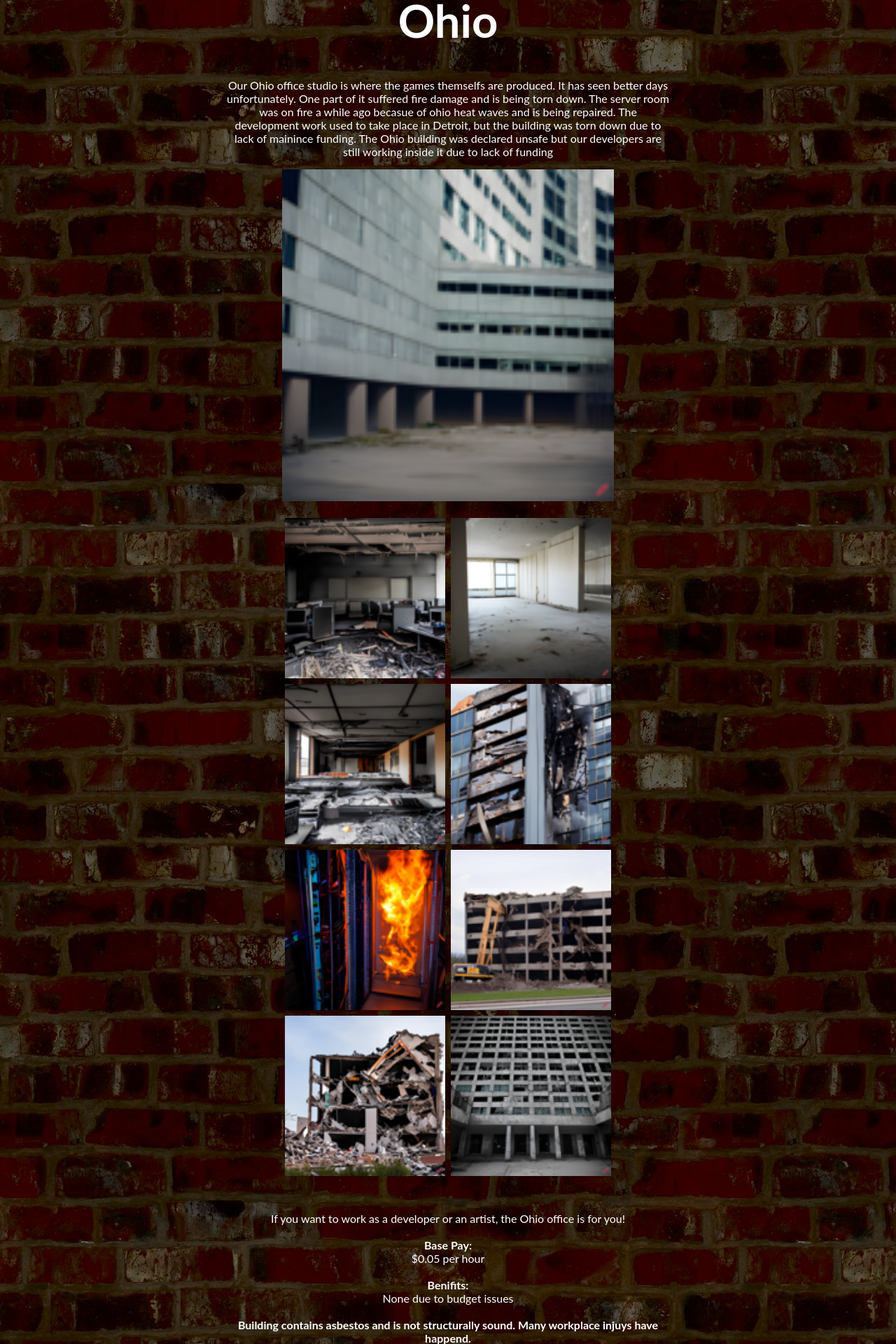
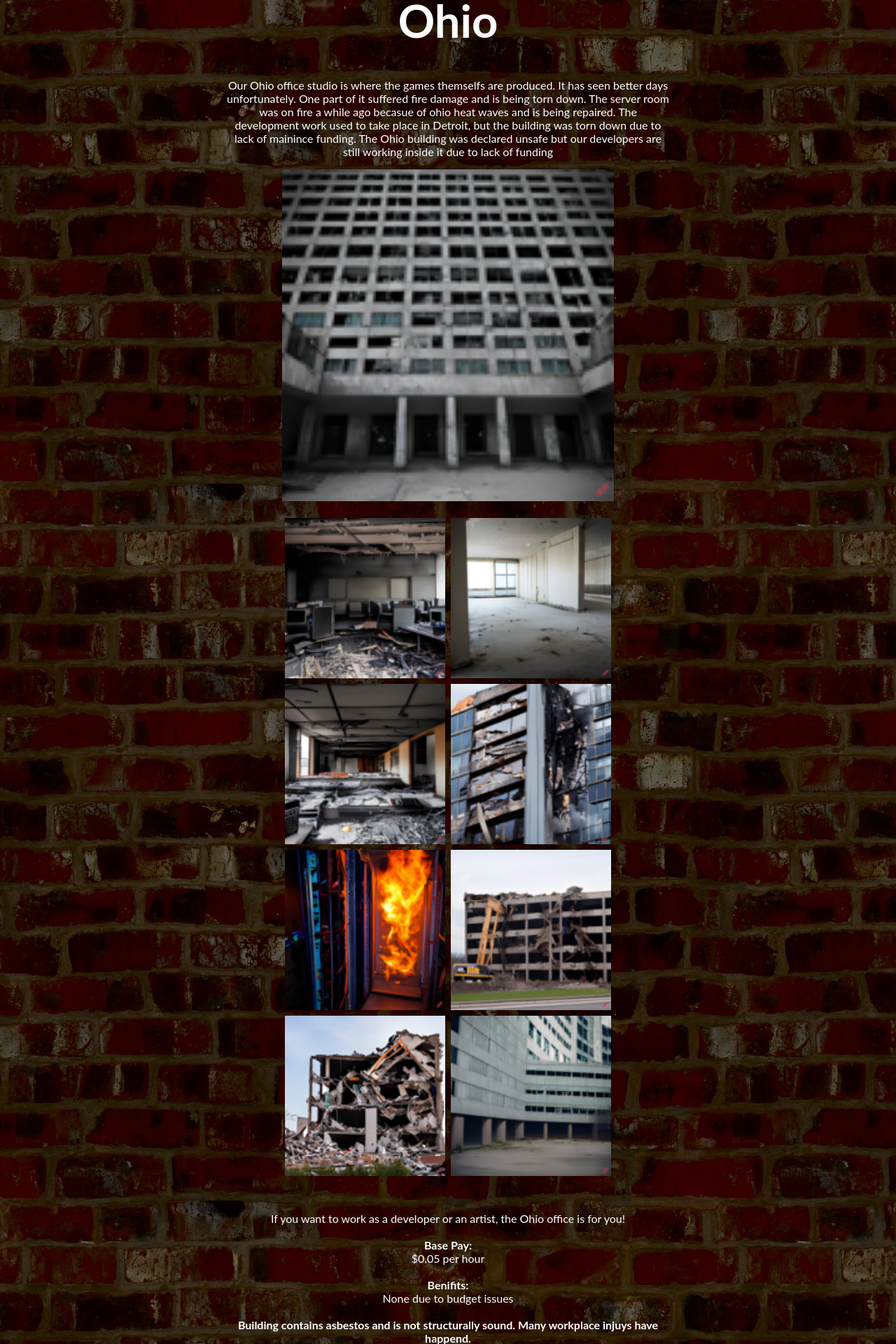
Before and after one commit to RayTheNoob/website, a Jekyll site: the page built from pages/scum-game-corp/scum-game-corp.md, in a window 1280 px wide. Shown: the part 3416-5336 px from the top of the page at 70% size. Built offline with Jekyll 4.4.1, drawn with Linux system fonts in a browser that asks for light colours.

Commit message:
swap images

```diff
--- a/pages/scum-game-corp/scum-game-corp.md
+++ b/pages/scum-game-corp/scum-game-corp.md
@@ -33,7 +33,7 @@ permalink : /scum-game-corp
 <hr />
 <h1>Ohio</h1>
 <p>Our Ohio office studio is where the games themselfs are produced. It has seen better days unfortunately. One part of it suffered fire damage and is being torn down. The server room was on fire a while ago becasue of ohio heat waves and is being repaired. The development work used to take place in Detroit, but the building was torn down due to lack of mainince funding. The Ohio building was declared unsafe but our developers are still working inside it due to lack of funding</p>
-<img src="https://raw.githubusercontent.com/RayTheNoob/website/main/pages/scum-game-corp/images/ohiooutside.png">
+<img src="https://raw.githubusercontent.com/RayTheNoob/website/main/pages/scum-game-corp/images/ohiooutside2.png">
 
 <div class="row">
     <div class="column">
@@ -46,7 +46,7 @@ permalink : /scum-game-corp
 	<img src="https://raw.githubusercontent.com/RayTheNoob/website/main/pages/scum-game-corp/images/ohio3.png">
 	<img src="https://raw.githubusercontent.com/RayTheNoob/website/main/pages/scum-game-corp/images/ohiofire.png">
 	<img src="https://raw.githubusercontent.com/RayTheNoob/website/main/pages/scum-game-corp/images/ohiotorn.png">
-	<img src="https://raw.githubusercontent.com/RayTheNoob/website/main/pages/scum-game-corp/images/ohiooutside2.png">
+	<img src="https://raw.githubusercontent.com/RayTheNoob/website/main/pages/scum-game-corp/images/ohiooutside.png">
     </div>
 </div>
 <br/>
```
